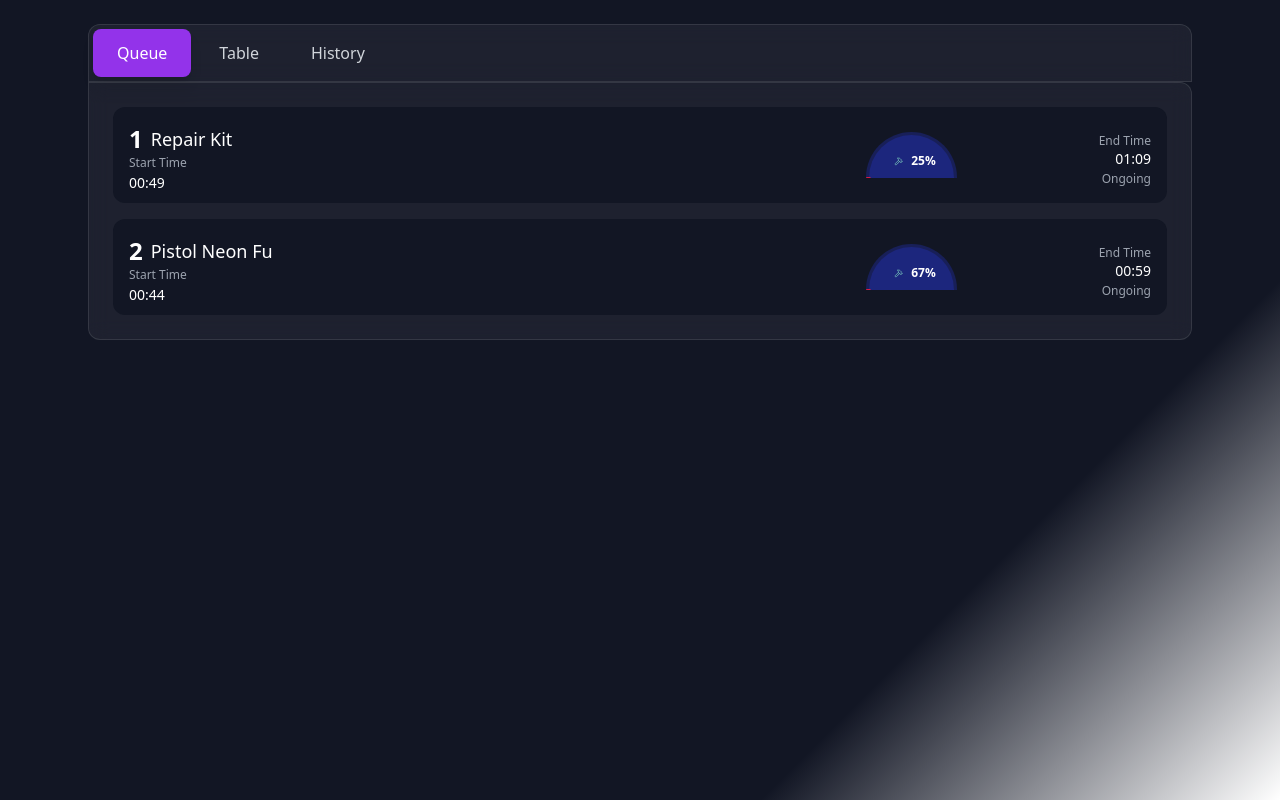
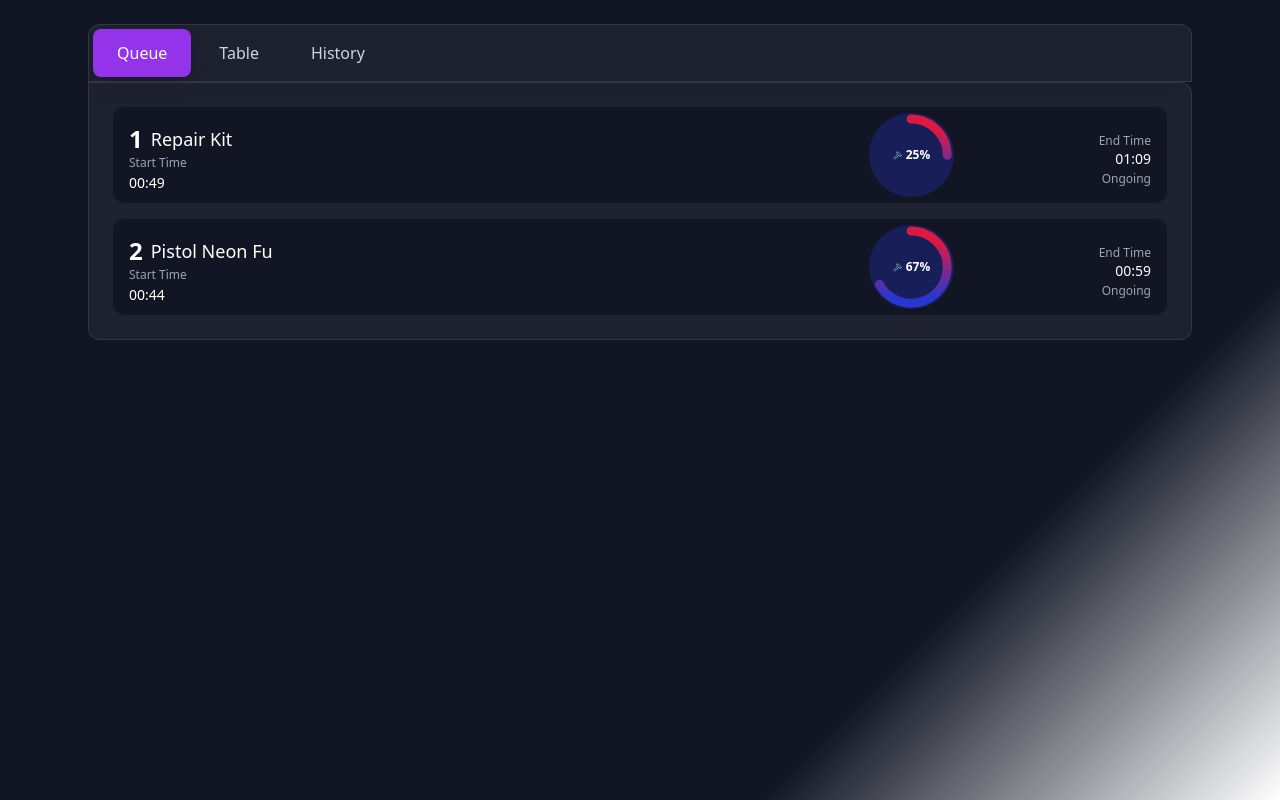
Before and after one commit to kush2863/assignment1, a React (Vite) app: page / in a window 1280 px wide. Built offline with nearby package versions, Linux system fonts and the light colour scheme.

Commit message:
Reverted to commit 201a70b27a928c0452e968f16fc82a15877fa12b

```diff
--- a/src/components/QueueTab.tsx
+++ b/src/components/QueueTab.tsx
@@ -98,24 +98,26 @@ export const QueueTab = () => {
                   </div>
                 </div>
 
-                {/* Right Side - Progress Ring (Semi-Circle) */}
+                {/* Right Side - Progress Ring */}
                 <div className="flex-1 flex items-center justify-center relative">
-                  <div className="w-[90.25px] h-[45.5px] relative flex items-center justify-center overflow-hidden">
-                    {/* Outline - Outer Half Circle */}
-                    <div className="absolute left-0 right-0 top-0 h-full rounded-t-full bg-[rgba(39,55,207,0.3)]"></div>
+                  <div className="w-[90.25px] h-[90.25px] relative flex items-center justify-center">
+                    {/* Outline - Outer Circle */}
+                    <div className="absolute left-0 right-0 top-0.12 bottom-0 rounded-full bg-[rgba(39,55,207,0.3)]"></div>
 
                     {/* Base - Progress Background */}
-                    <div className="absolute left-[2.75px] right-[2.5px] top-[2.75px] bottom-0 rounded-t-full bg-[rgba(39,55,207,0.3)]"></div>
+                    <div className="absolute left-[2.75px] right-[2.5px] top-[2.75px] bottom-[2.75px] rounded-full bg-[rgba(39,55,207,0.3)]"></div>
 
                     {/* Semi-Circle Progress */}
-                    <svg className="absolute inset-0 w-full h-full -rotate-180 origin-bottom" viewBox="0 0 100 50">
-                      <path
-                        d="M 100,50 A 50,50 0 0,1 0,50"
-                        fill="none"
+                    <svg className="absolute inset-0 w-full h-full -rotate-90" viewBox="0 0 100 100">
+                      <circle
+                        cx="50"
+                        cy="50"
+                        r="40"
+                        fill="transparent"
                         stroke={isCompleted ? "#00FF85" : "url(#progressGradient)"}
                         strokeWidth="10"
-                        strokeDasharray="157"
-                        strokeDashoffset={157 - (157 * progress) / 100}
+                        strokeDasharray="251.2"
+                        strokeDashoffset={251.2 - (251.2 * progress) / 100}
                         strokeLinecap="round"
                         className="transition-all duration-1000 ease-in-out"
                       />
@@ -130,8 +132,8 @@ export const QueueTab = () => {
                     </svg>
 
                     {/* Progress Content */}
-                    <div className="absolute" style={{ left: 'calc(50% - 17.25px)', top: '21px' }}>
-                      <div className="flex items-center gap-2">
+                    <div className="absolute inset-0 flex items-center justify-center flex-col">
+                      <div className="flex items-center gap-1">
                         <Hammer size={9} className="text-[#77C2BA]" />
                         <span className={`text-xs font-semibold ${isCompleted ? "text-[#00FF85]" : "text-white"}`}>
                           {progress}%
```
